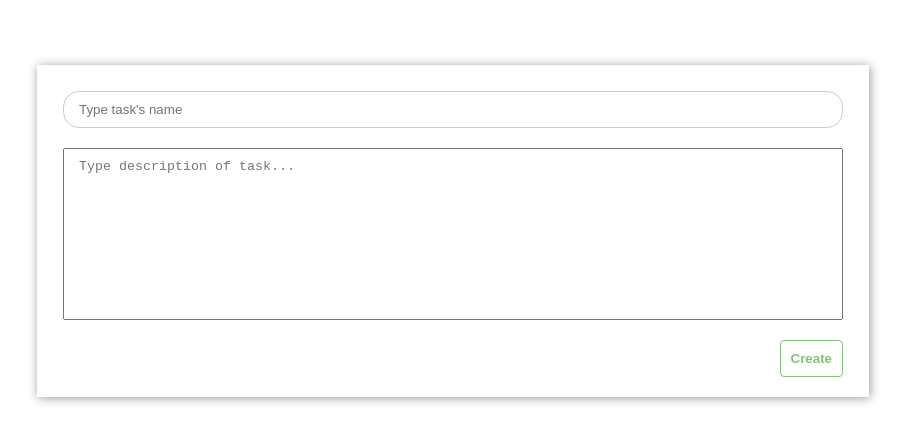
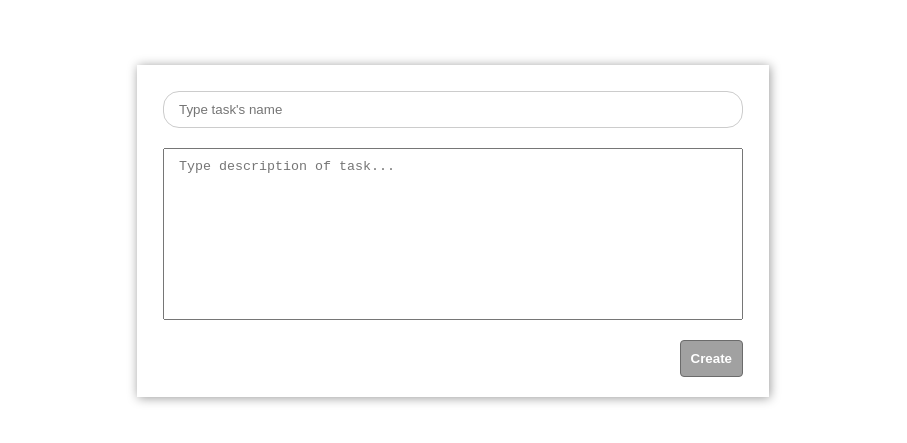
Before and after one commit to Babiy7/nerdysoft-test, a React (Create React App) app: page /create in a window 1280 px wide. Shown: the part 169-612 px from the top of the page, without its empty margins (187-1094 px from the left). Built offline with nearby package versions, Linux system fonts and the light colour scheme.

Commit message:
Made disabled button.

```diff
--- a/src/components/UI/Button/Button.module.scss
+++ b/src/components/UI/Button/Button.module.scss
@@ -41,4 +41,11 @@
 
   color: white;
   background: $light-gray;
+
+  &:hover {
+    border: $gray 1px solid;
+
+    color: white;
+    background: $light-gray;
+  }
 }
--- a/src/containers/CreateTask/CreateTask.js
+++ b/src/containers/CreateTask/CreateTask.js
@@ -35,6 +35,10 @@ const CreateTask = props => {
 
   let content = null;
   let controls = [];
+  const config = state.configuration;
+  const title = config.title.value;
+  const description = config.description.value;
+  const disabled = title.length > 0 && description.length > 0;
 
   for (let key in state.configuration) {
     controls.push({ key: key, configuration: state.configuration[key] });
@@ -57,17 +61,17 @@ const CreateTask = props => {
   function clickHandler(e) {
     e.preventDefault();
 
-    const config = state.configuration;
-
     const task = {
       id: new Date().getTime(),
-      title: config.title.value,
-      description: config.description.value,
+      title: title,
+      description: description,
       createdBy: props.user.email,
       date: new Date()
     };
 
-    props.addTask(task, props.history);
+    if (title.length > 0 && description.length > 0) {
+      props.addTask(task, props.history);
+    }
   }
 
   content = (
@@ -81,7 +85,11 @@ const CreateTask = props => {
       ))}
 
       <div className={classes.ButtonContainer}>
-        <Button type="Success" clicked={e => clickHandler(e)}>
+        <Button
+          type="Success"
+          disabled={!disabled}
+          clicked={e => clickHandler(e)}
+        >
           Create
         </Button>
       </div>
--- a/src/containers/CreateTask/CreateTask.module.scss
+++ b/src/containers/CreateTask/CreateTask.module.scss
@@ -1,13 +1,17 @@
 .CreateTask {
   width: 100%;
-  max-width: 800px;
+  max-width: 600px;
   height: 300px;
 
+  display: flex;
+  justify-content: center;
+  align-items: center;
   padding: 1rem;
 
   box-shadow: 1px 1px 10px rgba(#000000, 0.4);
 
   .Form {
+    width: 100%;
     height: 100%;
 
     overflow: hidden;
```
